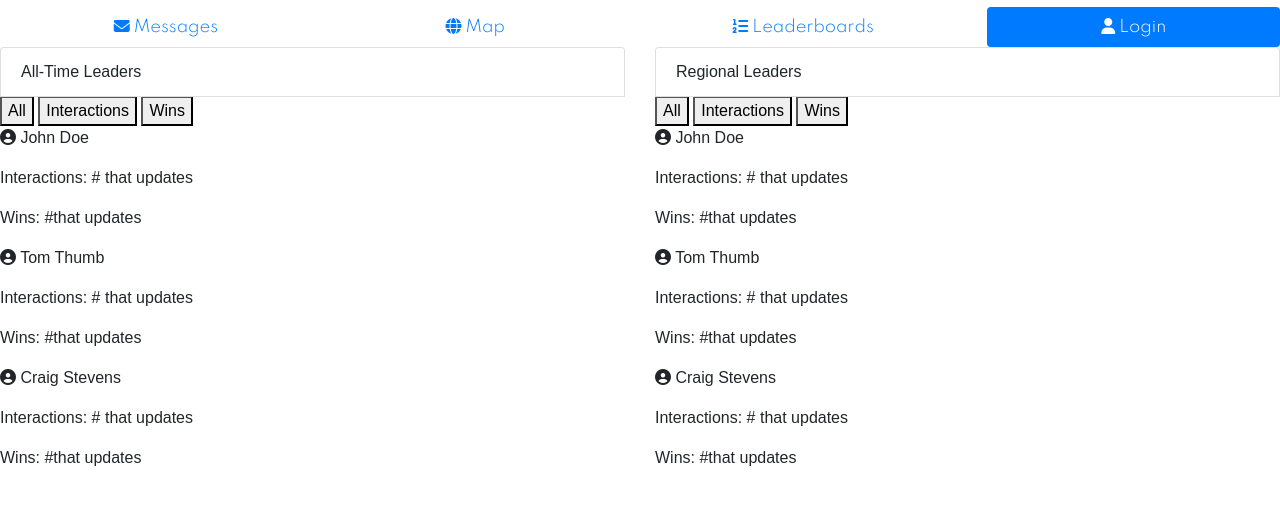
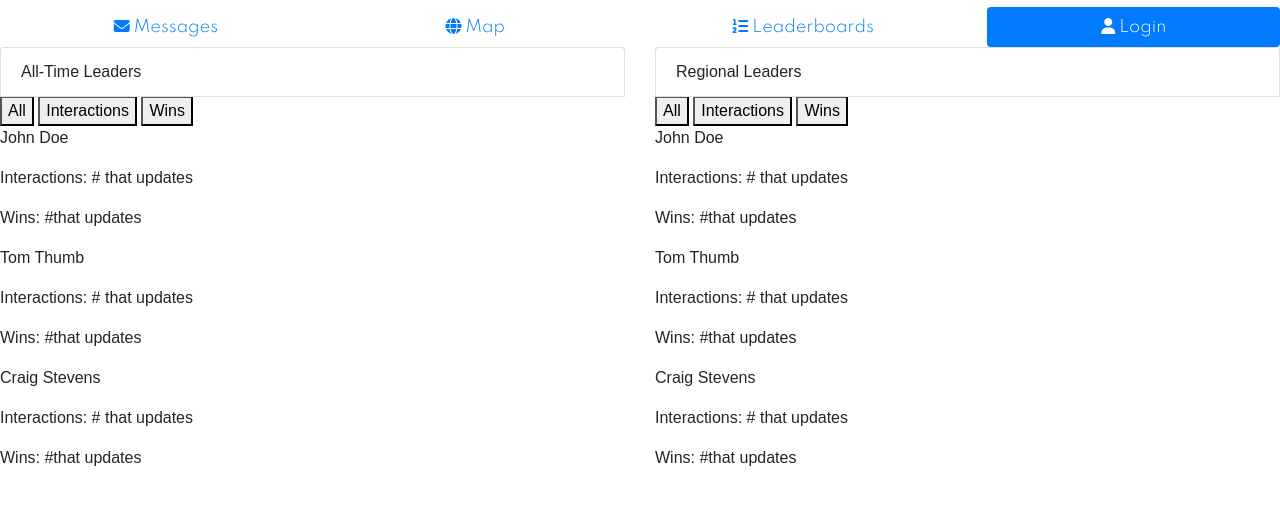
Before and after one commit to TelevisionNinja/Boarder, a plain HTML site: page docs/leaderboard.html in a window 1280 px wide. Shown: the part 183-688 px from the top of the page. Drawn offline with nearby package versions, Linux system fonts and the light colour scheme; files that its build step writes are made by us from their sources.

```diff
--- a/docs/leaderboard.html
+++ b/docs/leaderboard.html
@@ -39,19 +39,19 @@
                         </div>
 
                         <div id="All" class="All">
-                            <p><i class="fas fa-user-circle"></i>  John Doe</p>
+                            <p>John Doe</p>
                             <p class="interests">Interactions: # that updates</p>
                             <p class="interests">Wins: #that updates</p>
                         </div>
 
                         <div id="Interactions" class="Interactions">
-                            <p><i class="fas fa-user-circle"></i>  Tom Thumb</p>
+                            <p>Tom Thumb</p>
                             <p class="interests">Interactions: # that updates</p>
                             <p class="interests">Wins: #that updates</p>
                         </div>
 
                         <div id="Wins" class="Wins">
-                            <p><i class="fas fa-user-circle"></i>  Craig Stevens</p>
+                            <p>Craig Stevens</p>
                             <p class="interests">Interactions: # that updates</p>
                             <p class="interests">Wins: #that updates</p>
                         </div>
@@ -71,19 +71,19 @@
                         </div>
 
                         <div id="All" class="All">
-                            <p><i class="fas fa-user-circle"></i>  John Doe</p>
+                            <p>John Doe</p>
                             <p class="interests">Interactions: # that updates</p>
                             <p class="interests">Wins: #that updates</p>
                         </div>
 
                         <div id="Interactions" class="Interactions">
-                            <p><i class="fas fa-user-circle"></i>  Tom Thumb</p>
+                            <p>Tom Thumb</p>
                             <p class="interests">Interactions: # that updates</p>
                             <p class="interests">Wins: #that updates</p>
                         </div>
 
                         <div id="Wins" class="Wins">
-                            <p><i class="fas fa-user-circle"></i>  Craig Stevens</p>
+                            <p>Craig Stevens</p>
                             <p class="interests">Interactions: # that updates</p>
                             <p class="interests">Wins: #that updates</p>
                         </div>
```
